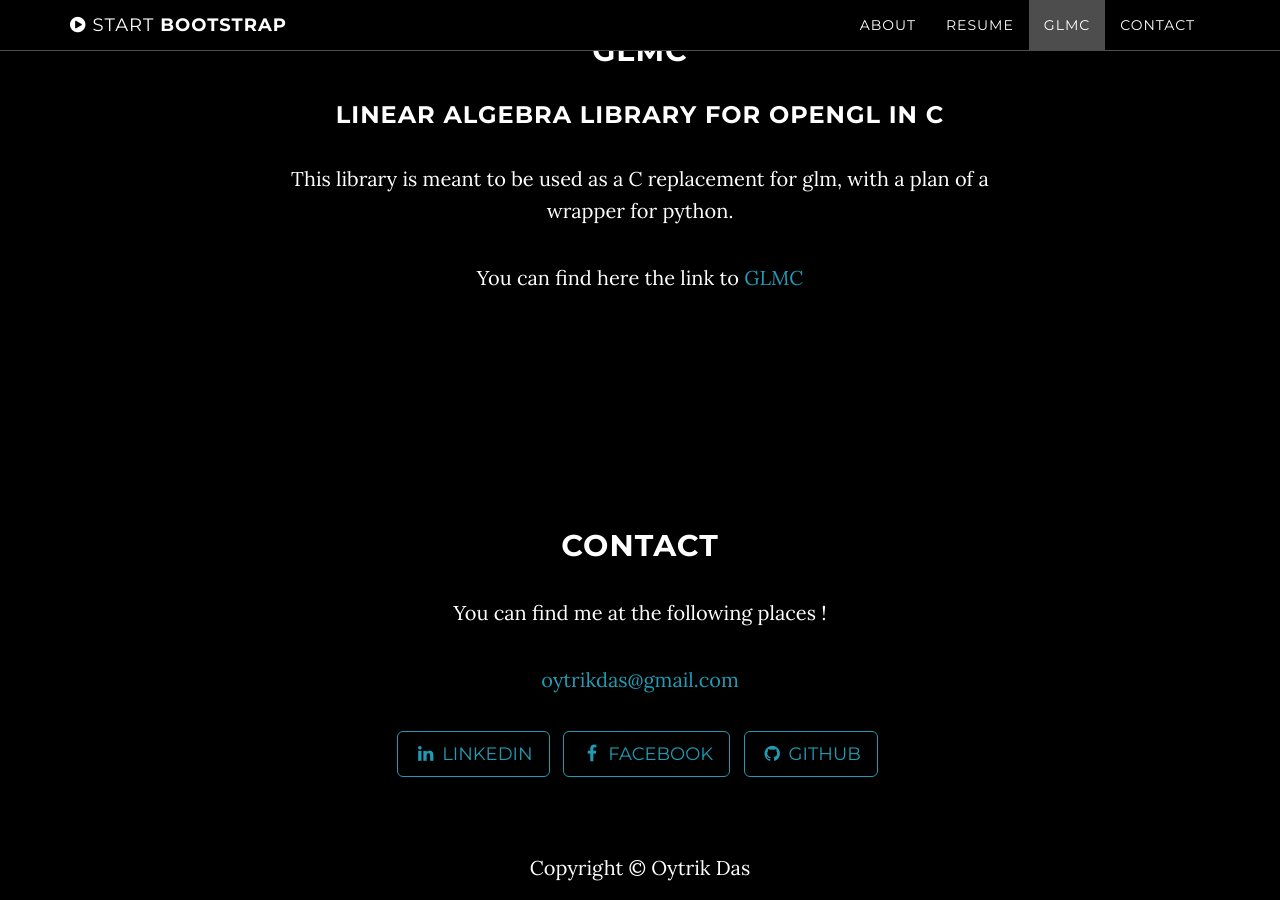
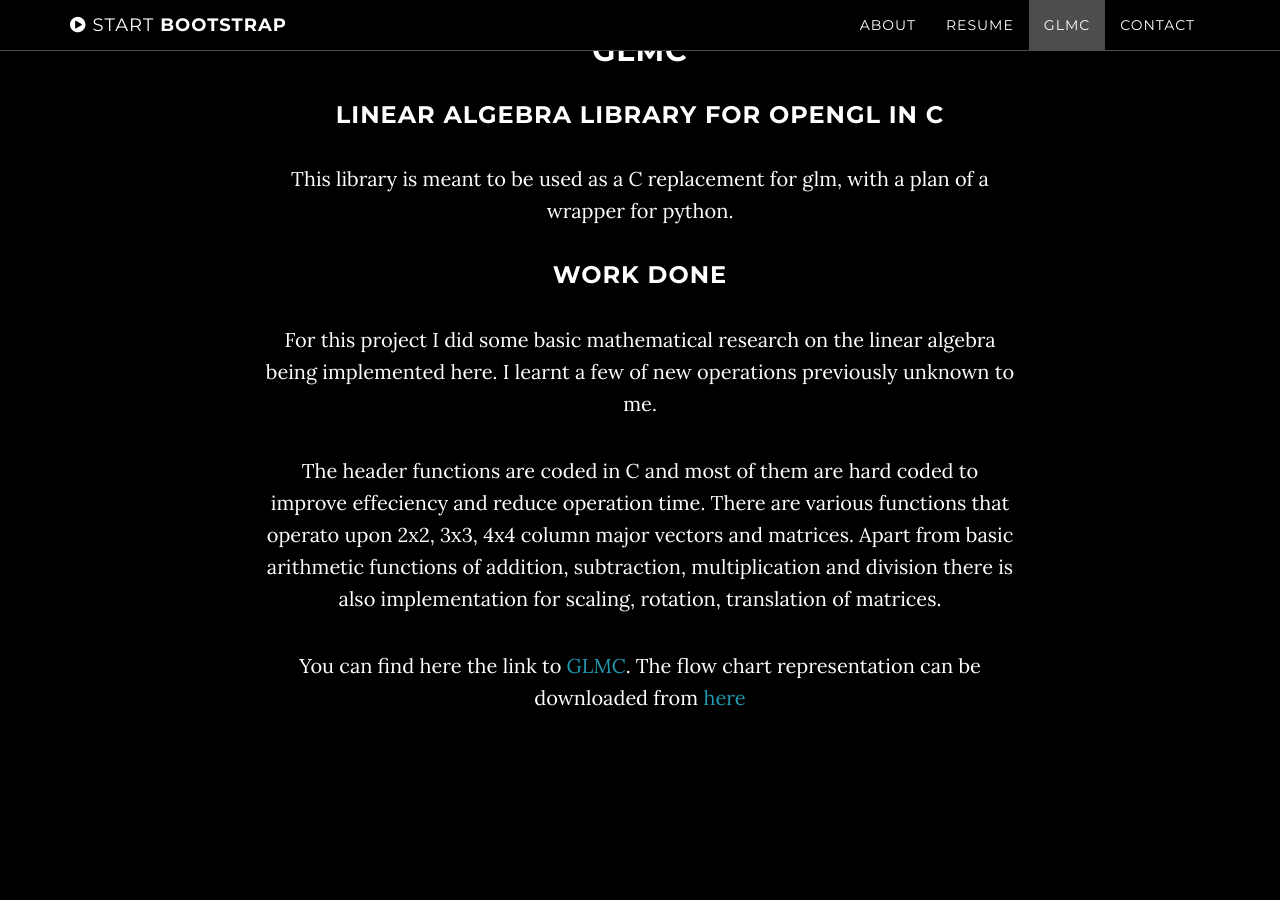
Before and after one commit to Oytrik/Oytrik.github.io, a Jekyll site: the page built from index.html, in a window 1280 px wide and 900 px high, scrolled down 2276 px. Built offline with Jekyll 4.4.1, drawn with Linux system fonts in a browser that asks for light colours.

Commit message:
Update GLMC.html

```diff
--- a/_includes/GLMC.html
+++ b/_includes/GLMC.html
@@ -5,7 +5,10 @@
                 <h2>GLMC</h2>
                 <h3> Linear Algebra Library for OpenGL in C </h3>
                 <p>This library is meant to be used as a C replacement for glm, with a plan of a wrapper for python.</p>
-                <p>You can find here the link to <a href="https://github.com/Oytrik/glmc">GLMC</a></p>
+                <h3>Work Done</h3>
+                <p>For this project I did some basic mathematical research on the linear algebra being implemented here. I learnt a few of new operations previously unknown to me.</p>
+                <p>The header functions are coded in C and most of them are hard coded to improve effeciency and reduce operation time. There are various functions that operato upon 2x2, 3x3, 4x4 column major vectors and matrices. Apart from basic arithmetic functions of addition, subtraction, multiplication and division there is also implementation for scaling, rotation, translation of matrices.</p>
+                <p>You can find here the link to <a href="https://github.com/Oytrik/glmc">GLMC</a>. The flow chart representation can be downloaded from <a href="Oytrik.github.io/GLMC.pdf/">here</a></p>
             </div>
         </div>
     </section>
```
